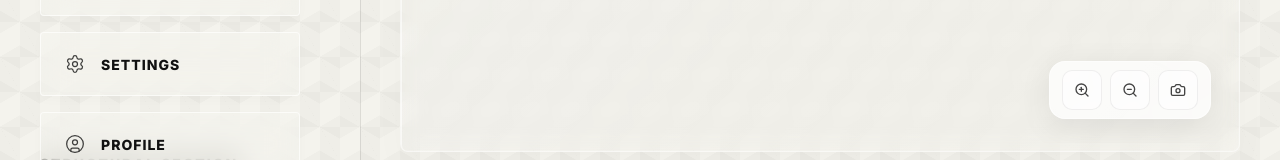
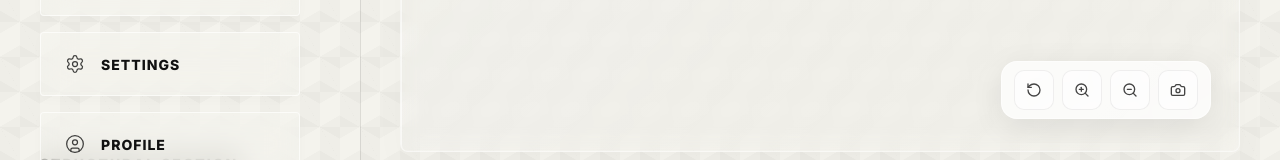
Before and after one commit to magical-123/SE26Project-08, a React (Vite) app in the folder frontend/: page /graph in a window 1280 px wide. Shown: the part 608-768 px from the top of the page. Built offline with nearby package versions, Linux system fonts and the light colour scheme; no server answers; sample sign-in values are in the browser's storage.

Commit message:
Refactor knowledge graph layout into unified elliptical spiral and optimize viewport fitting

```diff
--- a/frontend/src/pages/KnowledgeGraph/KnowledgeGraph.css
+++ b/frontend/src/pages/KnowledgeGraph/KnowledgeGraph.css
@@ -29,8 +29,7 @@
 
 .kg-container {
   width: 100%;
-  height: calc(100% - 160px);
-  margin-top: 130px;
+  height: 100%;
   position: relative;
 }
 
@@ -316,6 +315,3 @@
   width: 100%;
   height: 100%;
 }
-.kg-container .react-flow__viewport {
-  transform-origin: center center;
-}
--- a/frontend/src/pages/KnowledgeGraph/KnowledgeGraph.jsx
+++ b/frontend/src/pages/KnowledgeGraph/KnowledgeGraph.jsx
@@ -10,7 +10,7 @@ import {
 import '@xyflow/react/dist/style.css';
 import { DetailDrawer } from '../../components/DetailDrawer/DetailDrawer';
 import { useInboxItems } from '../../hooks/useInboxItems';
-import { ZoomIn, ZoomOut, Eye, EyeOff, Camera, Sparkles, WifiOff } from 'lucide-react';
+import { ZoomIn, ZoomOut, Eye, EyeOff, Camera, Sparkles, WifiOff, RotateCcw } from 'lucide-react';
 import { buildGraphData, ConceptNode, SourceNode, MAX_LABEL_LENGTH } from './graphShared';
 import { graphApi } from '../../utils/api';
 import { cacheData, getCachedData } from '../../utils/cache';
@@ -166,6 +166,22 @@ function KnowledgeGraphInner() {
   useEffect(() => {
     focusedNodeIdRef.current = focusedNodeId;
   }, [focusedNodeId]);
+
+  const resetLayout = async () => {
+    if (!window.confirm("确定要重置所有节点的位置并恢复默认布局吗？")) return;
+    try {
+      await fetch(`${API_BASE}/api/graph/positions`, {
+        method: 'DELETE',
+        headers: getAuthHeaders(),
+      });
+      localStorage.removeItem('kg_viewport');
+      setSavedViewport(null);
+      setSavedPositions({});
+      setRefreshKey(k => k + 1);
+    } catch (e) {
+      console.error('重置布局失败:', e);
+    }
+  };
 
   const toggleConcept = (conceptId) => {
     setVisibleConcepts(prev => {
@@ -404,7 +420,7 @@ function KnowledgeGraphInner() {
 
     // No saved viewport → fitView once
     requestAnimationFrame(() => {
-      reactFlowInstance.fitView({ padding: 0.2, duration: 0 });
+      reactFlowInstance.fitView({ padding: 0.08, duration: 0 });
     });
   }, [enhancedNodes, reactFlowInstance, savedViewport]);
 
@@ -659,8 +675,8 @@ function KnowledgeGraphInner() {
         )}
       </div>
 
-      {/* Floating controls */}
       <div className="kg-controls">
+        <button onClick={resetLayout} title="重置布局"><RotateCcw size={16} /></button>
         <button onClick={() => reactFlowInstance?.zoomIn()} title="放大"><ZoomIn size={16} /></button>
         <button onClick={() => reactFlowInstance?.zoomOut()} title="缩小"><ZoomOut size={16} /></button>
         <button onClick={exportImage} title="导出图片"><Camera size={16} /></button>
--- a/frontend/src/pages/KnowledgeGraph/graphShared.jsx
+++ b/frontend/src/pages/KnowledgeGraph/graphShared.jsx
@@ -46,9 +46,6 @@ export function truncateLabel(text, len) {
 export function buildGraphData(premiumItems, visibleConcepts, savedPositions, conceptNodes, sourceConceptMap) {
   if (premiumItems.length === 0) return { nodes: [], edges: [] };
 
-  const nodes = [];
-  const edges = [];
-
   // Calculate counts for each concept based on premium items
   const conceptCounts = {};
   conceptNodes.forEach(c => conceptCounts[c.id] = 0);
@@ -70,180 +67,128 @@ export function buildGraphData(premiumItems, visibleConcepts, savedPositions, co
   });
   const activeConcepts = validConcepts.filter(c => !visibleConcepts || visibleConcepts.has(c.id));
 
-  const width = window.innerWidth || 800;
-  const height = window.innerHeight || 600;
-  const conceptRadius = Math.min(width, height) * 0.28 || 240;
+  // 按包含的文章数量降序排序，让大节点靠近中心 (但我们会把它们放在外圈，所以排序决定顺序)
+  activeConcepts.sort((a, b) => (conceptCounts[b.id] || 0) - (conceptCounts[a.id] || 0));
+
+  const activeConceptIds = new Set(activeConcepts.map(c => c.id));
+  const activeItems = premiumItems.filter(item => {
+    const cids = sourceConceptMap[item.id] || [];
+    return cids.some(cid => activeConceptIds.has(cid));
+  });
+
+  // 统一所有节点到一个数组：信息源节点放在最前（在螺旋最内层），接着是大领域，最后是小领域
+  const combinedSequence = [
+    ...activeItems.map(i => ({ ...i, _type: 'source' })),
+    ...activeConcepts.map(c => ({ ...c, _type: 'concept' }))
+  ];
+
+  const nodesMap = {};
   const conceptPositions = {};
 
   const cx = 0;
   const cy = 0;
+  const goldenAngle = 2.39996323;
+  let currentArea = 0;
 
-  // 计算总权重以分配角度
-  const getWeight = (c) => Math.max(conceptCounts[c.id] || 0, 1);
-  const totalWeight = activeConcepts.reduce((sum, c) => sum + getWeight(c), 0);
-  let currentAngle = 0;
+  // 第一遍：计算所有节点的物理位置（基于累计面积的自适应螺旋）
+  combinedSequence.forEach((item, index) => {
+    const isConcept = item._type === 'concept';
+    const id = isConcept ? item.id : `source-${item.id}`;
 
-  activeConcepts.forEach((concept) => {
-    const count = conceptCounts[concept.id] || 0;
-    const weight = getWeight(concept);
+    let size, count, weight;
+    if (isConcept) {
+      count = conceptCounts[item.id] || 0;
+      size = Math.min(50 + count * 15, 200);
+    } else {
+      weight = getNodeWeight(item);
+      size = 30 + weight * 3;
+    }
 
-    // 如果有保存的位置，直接使用；否则按圆形排列计算
-    const saved = savedPositions[concept.id];
+    const saved = savedPositions[id];
     let x, y;
-    let centerAngle = 0;
+
     if (saved) {
       x = saved.x;
       y = saved.y;
     } else {
-      const sliceAngle = (weight / totalWeight) * 2 * Math.PI;
-      centerAngle = currentAngle + sliceAngle / 2;
-      x = cx + conceptRadius * Math.cos(centerAngle);
-      y = cy + conceptRadius * Math.sin(centerAngle);
-      currentAngle += sliceAngle;
+      // 通过累加节点面积来推算当前螺旋半径，确保不同大小的节点都能完美分布不重叠
+      const padding = isConcept ? 40 : 15;
+      const nodeRadius = (size / 2) + padding;
+      currentArea += Math.PI * nodeRadius * nodeRadius;
+
+      const r = Math.sqrt(currentArea / Math.PI) * 1.35; // 增加间距系数
+      const angle = index * goldenAngle;
+
+      // X轴乘以 1.6 实现椭圆伸展，完美契合 16:9 宽屏玻璃面板，消灭左右大白边！
+      x = cx + Math.cos(angle) * r * 1.6;
+      y = cy + Math.sin(angle) * r;
     }
 
-    const nodeSize = Math.min(50 + count * 15, 200);
-    const sliceAngle = saved ? 0 : (weight / totalWeight) * 2 * Math.PI;
-    // 计算概念节点相对于原点的角度（已保存则从坐标反算）
-    const angleFromOrigin = saved ? Math.atan2(y - cy, x - cx) : centerAngle;
-
-    conceptPositions[concept.id] = { x, y, color: concept.color, angle: angleFromOrigin, sliceAngle, size: nodeSize };
-
-    nodes.push({
-      id: concept.id,
-      type: 'concept',
-      position: { x, y },
-      data: { ...concept, type: 'concept', count, size: nodeSize }
-    });
-
-    currentAngle += sliceAngle;
+    if (isConcept) {
+      conceptPositions[item.id] = { x, y, color: item.color, size, count };
+      nodesMap[id] = {
+        id,
+        type: 'concept',
+        position: { x, y },
+        width: size + 60,
+        height: size + 60,
+        data: { ...item, type: 'concept', count, size }
+      };
+    } else {
+      nodesMap[id] = {
+        id,
+        type: 'source',
+        position: { x, y },
+        width: size + 80,
+        height: size + 80,
+        data: { ...item, type: 'source', sourceTitle: item.title, weight, size }
+      };
+    }
   });
 
-  const comboCounts = {};
+  const edges = [];
 
-  const singleDegreeItemsCount = {};
-  premiumItems.forEach((item) => {
+  // 第二遍：为信息源节点计算颜色并连线
+  activeItems.forEach(item => {
+    const id = `source-${item.id}`;
+    const sourceNode = nodesMap[id];
+    if (!sourceNode) return;
+
     const itemConceptIds = sourceConceptMap[item.id] || [];
-    const activeItemConcepts = itemConceptIds.filter(cid => conceptPositions[cid]);
-    if (activeItemConcepts.length === 1) {
-      const cid = activeItemConcepts[0];
-      singleDegreeItemsCount[cid] = (singleDegreeItemsCount[cid] || 0) + 1;
-    }
-  });
-  const singleDegreeCount = {};
+    const activeItemConcepts = itemConceptIds.filter(cid => activeConceptIds.has(cid));
+    sourceNode.data.conceptIds = activeItemConcepts;
 
-  // Add Source Nodes
-  premiumItems.forEach((item) => {
-    const itemConceptIds = sourceConceptMap[item.id] || [];
-    const activeItemConcepts = itemConceptIds.filter(cid => conceptPositions[cid]);
-
-    if (activeItemConcepts.length === 0) return;
-
-    const sourceNodeId = `source-${item.id}`;
-    const saved = savedPositions[sourceNodeId];
-
-    const activeColors = activeItemConcepts.map(cid => conceptPositions[cid].color);
-    const primaryColor = blendColors(activeColors);
-    const secondaryColor = activeItemConcepts.length > 1 ? conceptPositions[activeItemConcepts[1]].color : null;
-
-    let sx, sy;
-    if (saved) {
-      sx = saved.x;
-      sy = saved.y;
-    } else {
-      sx = 0;
-      sy = 0;
-
-      const comboKey = activeItemConcepts.slice().sort().join(',');
-      comboCounts[comboKey] = (comboCounts[comboKey] || 0) + 1;
-      const localIndex = comboCounts[comboKey];
-
-      if (activeItemConcepts.length === 1) {
-        // 单节点：均匀分布在圆环外侧的弧线上
-        const cid = activeItemConcepts[0];
-        const pos = conceptPositions[cid];
-
-        const totalSingles = singleDegreeItemsCount[cid] || 1;
-        singleDegreeCount[cid] = (singleDegreeCount[cid] || 0);
-        const localIndex = singleDegreeCount[cid]++;
-
-        // 每圈最多排 4 个节点
-        const orbit = Math.floor(localIndex / 4);
-        const indexInOrbit = localIndex % 4;
-        const itemsInThisOrbit = Math.min(4, totalSingles - orbit * 4);
-
-        // 半径向外扩散
-        const r = (pos.size / 2) + 35 + orbit * 40;
-
-        // 在所属切片内均匀分布，留出 10% 的安全边距
-        const safeSlice = pos.sliceAngle * 0.8;
-        let a = pos.angle;
-        if (itemsInThisOrbit > 1) {
-          const step = safeSlice / (itemsInThisOrbit - 1);
-          a = pos.angle - (safeSlice / 2) + step * indexInOrbit;
-        }
-
-        sx = pos.x + Math.cos(a) * r;
-        sy = pos.y + Math.sin(a) * r;
-      } else {
-        activeItemConcepts.forEach(cid => {
-          sx += conceptPositions[cid].x;
-          sy += conceptPositions[cid].y;
-        });
-        sx /= activeItemConcepts.length;
-        sy /= activeItemConcepts.length;
-
-        const jitterRadius = 18 + localIndex * 20;
-        const angle = localIndex * 2.39996;
-        sx += jitterRadius * Math.cos(angle);
-        sy += jitterRadius * Math.sin(angle);
-      }
-    }
-
-    const weight = getNodeWeight(item);
-
-    const size = 20 + weight * 2;
-    nodes.push({
-      id: `source-${item.id}`,
-      type: 'source',
-      position: { x: sx, y: sy },
-      data: {
-        ...item,
-        type: 'source',
-        sourceTitle: item.title,
-        primaryColor,
-        secondaryColor,
-        weight,
-        conceptIds: activeItemConcepts,
-        size
-      }
-    });
+    const activeColors = activeItemConcepts.map(cid => conceptPositions[cid]?.color).filter(Boolean);
+    sourceNode.data.primaryColor = blendColors(activeColors);
+    sourceNode.data.secondaryColor = activeItemConcepts.length > 1 && conceptPositions[activeItemConcepts[1]] ? conceptPositions[activeItemConcepts[1]].color : null;
 
     activeItemConcepts.forEach(cid => {
       edges.push({
         id: `edge-${item.id}-${cid}`,
-        source: `source-${item.id}`,
+        source: id,
         target: cid,
         data: {
           type: 'belongs',
-          color: conceptPositions[cid].color
+          color: conceptPositions[cid]?.color || '#999'
         }
       });
     });
   });
 
-  // ===== 重叠检测与推开：确保未保存位置的圆不会重叠 =====
-  const MIN_PADDING = 6;
+  const nodes = Object.values(nodesMap);
+
+  // ===== 重叠检测与推开：确保未保存位置的圆绝对不会重叠 =====
+  const MIN_PADDING = 12;
   const MAX_ITER = 15;
   for (let iter = 0; iter < MAX_ITER; iter++) {
     let moved = false;
     for (let i = 0; i < nodes.length; i++) {
       const ni = nodes[i];
-      // 概念节点和已保存位置的节点不动
-      if (ni.type === 'concept' || savedPositions[ni.id]) continue;
-      for (let j = 0; j < nodes.length; j++) {
-        if (i === j) continue;
+      if (savedPositions[ni.id]) continue;
+
+      for (let j = i + 1; j < nodes.length; j++) {
         const nj = nodes[j];
+
         const radiusI = (ni.data.size || 24) / 2;
         const radiusJ = (nj.data.size || 24) / 2;
 
@@ -256,13 +201,15 @@ export function buildGraphData(premiumItems, visibleConcepts, savedPositions, co
           const push = (minDist - dist) / 2;
           const nx = dx / dist;
           const ny = dy / dist;
-          // 移动当前节点（source 且未保存）
+
           ni.position.x -= nx * push;
           ni.position.y -= ny * push;
-          // 如果对方也是可移动节点（source 且未保存），一起推开
-          if (nj.type !== 'concept' && !savedPositions[nj.id]) {
+          if (!savedPositions[nj.id]) {
             nj.position.x += nx * push;
             nj.position.y += ny * push;
+          } else {
+            ni.position.x -= nx * push * 2;
+            ni.position.y -= ny * push * 2;
           }
           moved = true;
         }
@@ -306,6 +253,7 @@ export function ConceptNode({ data }) {
   }
 
   const opacity = dimmed ? 0.1 : 1;
+  const fontSize = Math.max(20, Math.min(36, Math.round(size * 0.22)));
 
   return (
     <div
@@ -331,12 +279,12 @@ export function ConceptNode({ data }) {
       <span
         style={{
           background: 'rgba(255,255,255,0.85)',
-          padding: '4px 8px',
-          borderRadius: 4,
-          fontSize: 12,
-          fontWeight: 700,
-          color: '#2a2a2a',
-          marginTop: 4,
+          padding: '6px 12px',
+          borderRadius: 6,
+          fontSize: fontSize,
+          fontWeight: 800,
+          color: '#1a1a1a',
+          marginTop: 8,
           maxWidth: 160,
           lineHeight: 1.3,
           textAlign: 'center',
@@ -419,13 +367,13 @@ export function SourceNode({ data }) {
       {label && (
         <span
           style={{
-            background: 'rgba(255,255,255,0.78)',
-            padding: '3px 7px',
-            borderRadius: 4,
-            fontSize: 10,
-            fontWeight: 600,
-            color: '#2a2a2a',
-            marginTop: 4,
+            background: 'rgba(255,255,255,0.85)',
+            padding: '5px 10px',
+            borderRadius: 6,
+            fontSize: 16,
+            fontWeight: 700,
+            color: '#1a1a1a',
+            marginTop: 8,
             whiteSpace: 'nowrap',
             lineHeight: 1.3,
           }}
```
Also changed, not shown: 2 other files (tests, documents, lock files or other folders).
